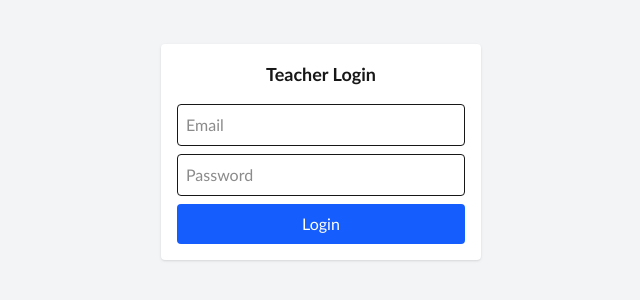
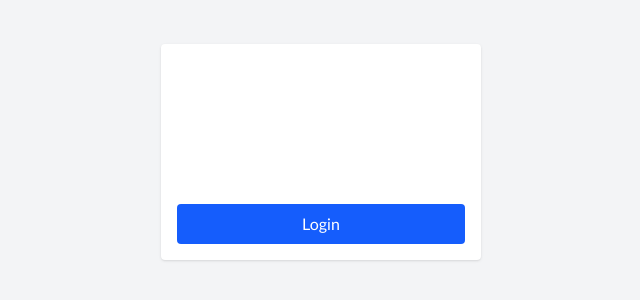
Before and after one commit to AshutoshKumaar/results-makers, a Next.js app: page / in a window 1280 px wide. Shown: the part 248-548 px from the top of the page, without its empty margins (319-959 px from the left). Built offline with nearby package versions, Linux system fonts and the light colour scheme.

Commit message:
style-fix

```diff
--- a/src/app/globals.css
+++ b/src/app/globals.css
@@ -5,7 +5,7 @@
 
 :root {
   --background: #ffffff;
-  --foreground: #171717;
+  --foreground: #fff;
 }
 
 @theme inline {
@@ -17,8 +17,8 @@
 
 @media (prefers-color-scheme: dark) {
   :root {
-    --background: #0a0a0a;
-    --foreground: #ededed;
+    --background: #fff;
+    --foreground: #fff;
   }
 }
 
```
